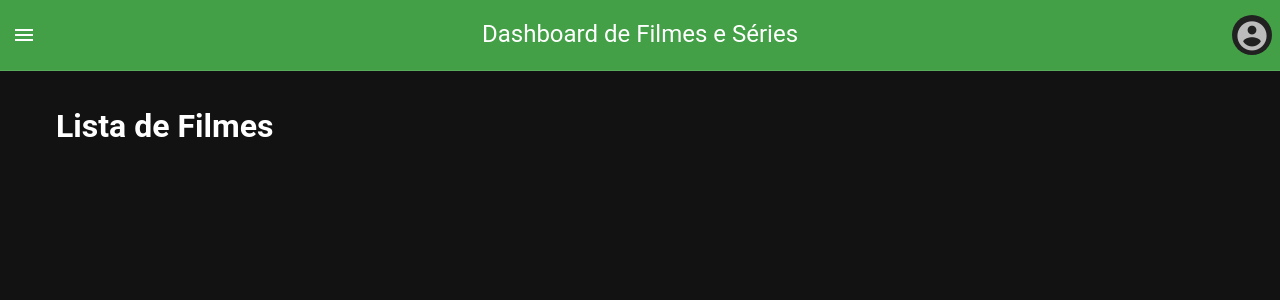
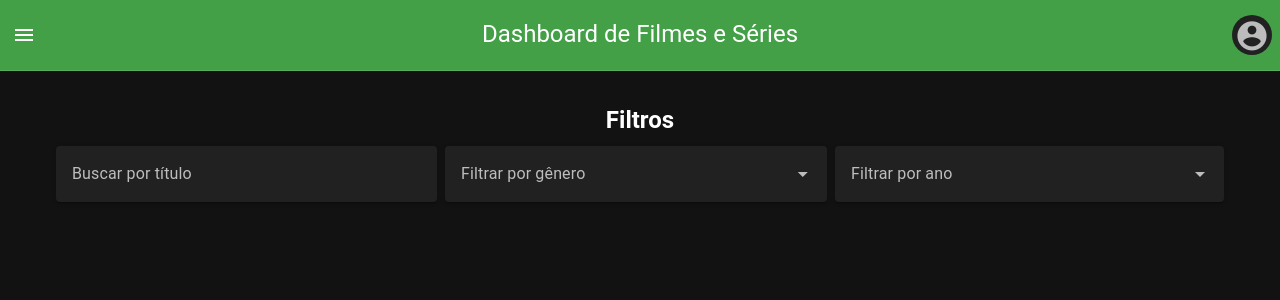
Before and after one commit to sergiocruz120/dashboard-filmes-series, a Vue app: page /filmes in a window 1280 px wide. Shown: the top 300 px of the page. Built offline with nearby package versions, Linux system fonts and the light colour scheme.

Commit message:
feat: adiciona filtros por título, gênero e ano no dashboard de filmes

```diff
--- a/src/components/filtros/FiltroFilmes.vue
+++ b/src/components/filtros/FiltroFilmes.vue
@@ -32,10 +32,6 @@
           status.
         </v-card-text>
 
-        <!-- <v-card-actions class="d-flex justify-space-between">
-          <v-btn density="comfortable" color="primary" variant="flat">Ver mais</v-btn>
-          <v-btn density="comfortable" color="error" variant="outlined">Remover</v-btn>
-        </v-card-actions> -->
       </v-card>
     </v-col>
   </v-row>
--- a/src/views/PaginaFilmes.vue
+++ b/src/views/PaginaFilmes.vue
@@ -1,6 +1,42 @@
 <template>
   <v-container>
-    <h1>Lista de Filmes</h1>
+    <v-row>
+      <v-col class="text-center mb-2">
+        <h2>Filtros</h2>
+      </v-col>
+    </v-row>
+    <!-- Filtros -->
+    <v-row no-gutters>
+      <v-col cols="12" sm="4" class="pr-2">
+        <v-text-field
+          v-model="busca"
+          label="Buscar por título"
+
+          clearable
+          variant="solo"
+        />
+      </v-col>
+      <v-col cols="12" sm="4" class="pr-2">
+        <v-select
+          v-model="filtroGenero"
+          :items="generosDisponiveis"
+          label="Filtrar por gênero"
+          clearable
+          variant="solo"
+        />
+      </v-col>
+      <v-col cols="12" sm="4">
+        <v-select
+          v-model="filtroAno"
+          :items="anosDisponiveis"
+          label="Filtrar por ano"
+          clearable
+          variant="solo"
+        />
+      </v-col>
+    </v-row>
+
+    <!-- Lista de filmes filtrados -->
     <v-row no-gutters>
       <v-col
         cols="12"
@@ -9,7 +45,7 @@
         md="4"
         lg="3"
         class="pa-2"
-        v-for="filme in filmes"
+        v-for="filme in filmesFiltrados"
         :key="filme.id"
       >
         <CartaoFilme :filme="filme" />
@@ -20,13 +56,29 @@
 
 <script setup>
 import { entretenimentoStore } from '@/stores/entretenimentoStore'
-import { computed } from 'vue'
+import { computed, ref } from 'vue'
+import CartaoFilme from '@/components/filmes/CartaoFilme.vue'
 
 const store = entretenimentoStore()
 
-const filmes = computed(() => store.filmes)
+const busca = ref('')
+const filtroGenero = ref(null)
+const filtroAno = ref(null)
 
-import CartaoFilme from '@/components/filmes/CartaoFilme.vue'
+const generosDisponiveis = computed(() =>
+  [...new Set(store.filmes.map(f => f.genero))]
+)
+
+const anosDisponiveis = computed(() =>
+  [...new Set(store.filmes.map(f => f.ano))].sort((a, b) => b - a)
+)
+
+const filmesFiltrados = computed(() => {
+  return store.filmes.filter(filme => {
+    const tituloMatch = filme.titulo.toLowerCase().includes(busca.value.toLowerCase())
+    const generoMatch = !filtroGenero.value || filme.genero === filtroGenero.value
+    const anoMatch = !filtroAno.value || filme.ano === filtroAno.value
+    return tituloMatch && generoMatch && anoMatch
+  })
+})
 </script>
-
-<style></style>
--- a/src/views/PaginaSeries.vue
+++ b/src/views/PaginaSeries.vue
@@ -1,12 +1,47 @@
 <template>
-  <v-container class="">
+  <v-container>
     <v-row>
       <v-col>
-        <h1>Séries</h1>
+        <h2>Filtros</h2>
       </v-col>
     </v-row>
+
+    <!-- Filtros -->
+    <v-row class="">
+      <v-col cols="12" sm="4">
+        <v-text-field
+          v-model="busca"
+          label="Buscar por título"
+          clearable
+        />
+      </v-col>
+      <v-col cols="12" sm="4">
+        <v-select
+          v-model="filtroGenero"
+          :items="generosDisponiveis"
+          label="Filtrar por gênero"
+          clearable
+        />
+      </v-col>
+      <v-col cols="12" sm="4">
+        <v-select
+          v-model="filtroAno"
+          :items="anosDisponiveis"
+          label="Filtrar por ano"
+          clearable
+        />
+      </v-col>
+    </v-row>
+
+    <!-- Séries filtradas -->
     <v-row>
-      <v-col cols="12" sm="12" md="6" v-for="serie in series" :key="serie.id">
+      <v-col
+        cols="12"
+        sm="12"
+        md="6"
+        v-for="serie in seriesFiltradas"
+        :key="serie.id"
+      >
         <CartaoSerie :serie="serie" />
       </v-col>
     </v-row>
@@ -16,12 +51,31 @@
 <script setup>
 import CartaoSerie from '@/components/series/CartaoSerie.vue'
 import { entretenimentoStore } from '@/stores/entretenimentoStore'
-
-import { computed } from 'vue'
+import { computed, ref } from 'vue'
 
 const store = entretenimentoStore()
 
-const series = computed(() => store.series)
+// Filtros
+const busca = ref('')
+const filtroGenero = ref(null)
+const filtroAno = ref(null)
+
+// Opções únicas
+const generosDisponiveis = computed(() =>
+  [...new Set(store.series.map(s => s.genero))]
+)
+
+const anosDisponiveis = computed(() =>
+  [...new Set(store.series.map(s => s.ano))].sort((a, b) => b - a)
+)
+
+// Aplicação dos filtros
+const seriesFiltradas = computed(() => {
+  return store.series.filter(serie => {
+    const tituloMatch = serie.titulo.toLowerCase().includes(busca.value.toLowerCase())
+    const generoMatch = !filtroGenero.value || serie.genero === filtroGenero.value
+    const anoMatch = !filtroAno.value || serie.ano === filtroAno.value
+    return tituloMatch && generoMatch && anoMatch
+  })
+})
 </script>
-
-<style></style>
```
